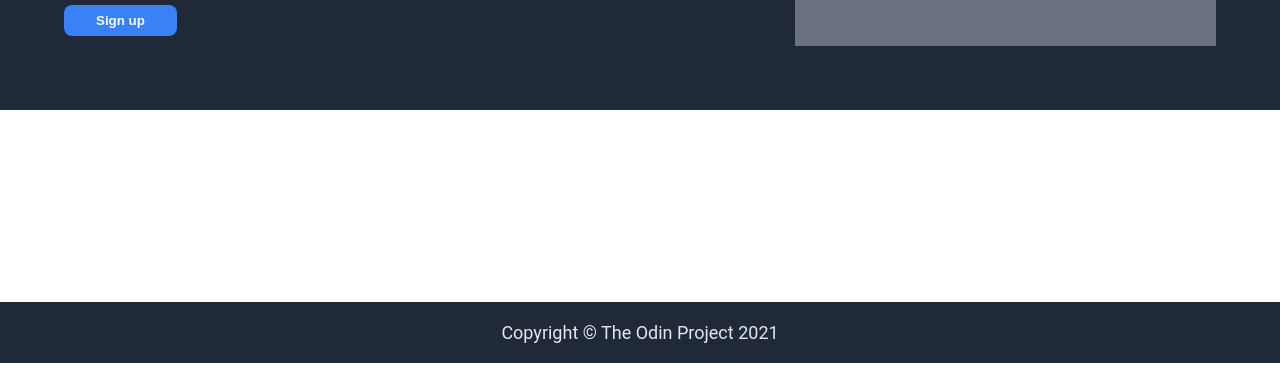
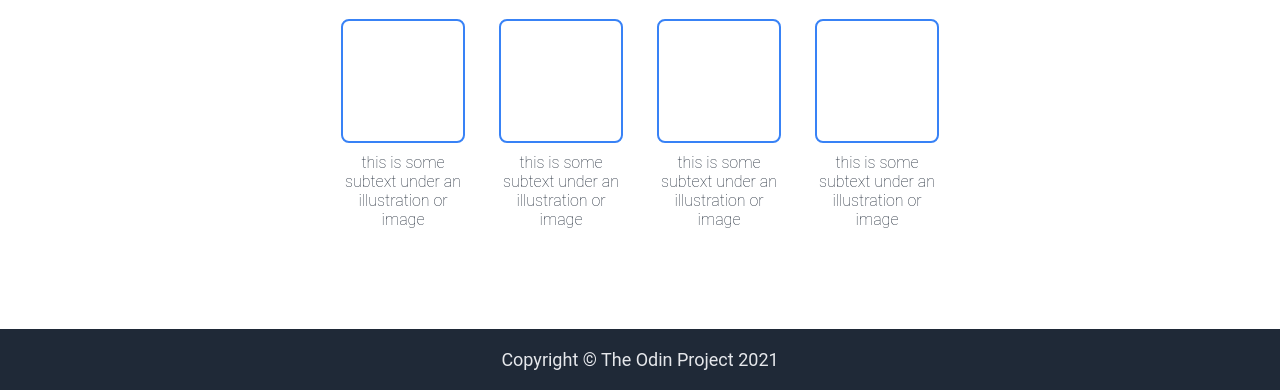
Before and after one commit to LDisbrow/odin-landing-page, a plain HTML site: page index.html in a window 1280 px wide. Shown: the part 437-827 px from the top of the page. Before the commit the page ends 800 px from the top, so only its background shows below. Drawn offline with Linux system fonts and the light colour scheme.

Commit message:
add random information section

```diff
--- a/index.html
+++ b/index.html
@@ -6,6 +6,7 @@
         <link rel="stylesheet" href="style.css">
     </head>
     <body>
+        <!-- Header -->
         <div class="header">
             <!-- Header Logo/Title -->
             <div class="header-logo">
@@ -17,6 +18,7 @@
                 <li><a href="#">header link two</a></li>
                 <li><a href="#">header link three</a></li>
             </ul>
+        <!-- End of Header -->
         </div>
         <div class="body">
             <!-- Banner -->
@@ -40,8 +42,38 @@
                  <div class="banner-image">
                     this is a placeholder for an image
                  </div>
+            <!-- End of Banner -->
             </div>
+            <!-- Information -->
+            <div class="information">
+                <div class="information-title">
+                    Some random information.
+                </div>
+                <!-- Container for rounded cubes and captions -->
+                <div class="information-container">
+                    <div class="info-cube">
+                        <div class="cube"></div>
+                        <div class="cube-caption">this is some subtext under an illustration or image</div>
+                    </div>
+                    <div class="info-cube">
+                        <div class="cube"></div>
+                        <div class="cube-caption">this is some subtext under an illustration or image</div>
+                    </div>
+                    <div class="info-cube">
+                        <div class="cube"></div>
+                        <div class="cube-caption">this is some subtext under an illustration or image</div>
+                    </div>
+                    <div class="info-cube">
+                        <div class="cube"></div>
+                        <div class="cube-caption">this is some subtext under an illustration or image</div>
+                    </div>
+                </div>
+            <!-- End of Information -->
+            </div>
+
+            <!-- End of Body -->
         </div>
+        <!-- Footer -->
         <div class="footer">
             <!-- Footer Text -->
             Copyright © The Odin Project 2021
--- a/style.css
+++ b/style.css
@@ -19,7 +19,7 @@ ul{
     list-style-type: none;
     margin: 0;
     padding: 0;
-    gap: 10px;
+    gap: 20px;
 }
 
 .header{
@@ -84,6 +84,45 @@ button{
     padding: 64px 120px;
 }
 
+.information{
+    color: #1f2937;
+    padding: 20px 120px;
+    margin-bottom: 80px;
+}
+
+.information-title{
+    text-align: center;
+    font-weight: 900;
+    font-size: 20px;
+    padding: 24px;
+}
+
+.information-container{
+    display: flex;
+    justify-content: center;
+    gap: 14px;
+}
+
+.info-cube{
+    display: flex;
+    flex-direction: column;
+    align-items: center;
+}
+
+.cube{
+    border: 2px solid #3882f6;
+    border-radius: 8px;
+    height: 120px;
+    width: 120px;
+    margin: 10px;
+}
+
+.cube-caption{
+    text-align: center;
+    font-weight: lighter;
+    max-width: 120px;
+}
+
 .footer{
     text-align: center;
     background-color: #1f2937;
```
